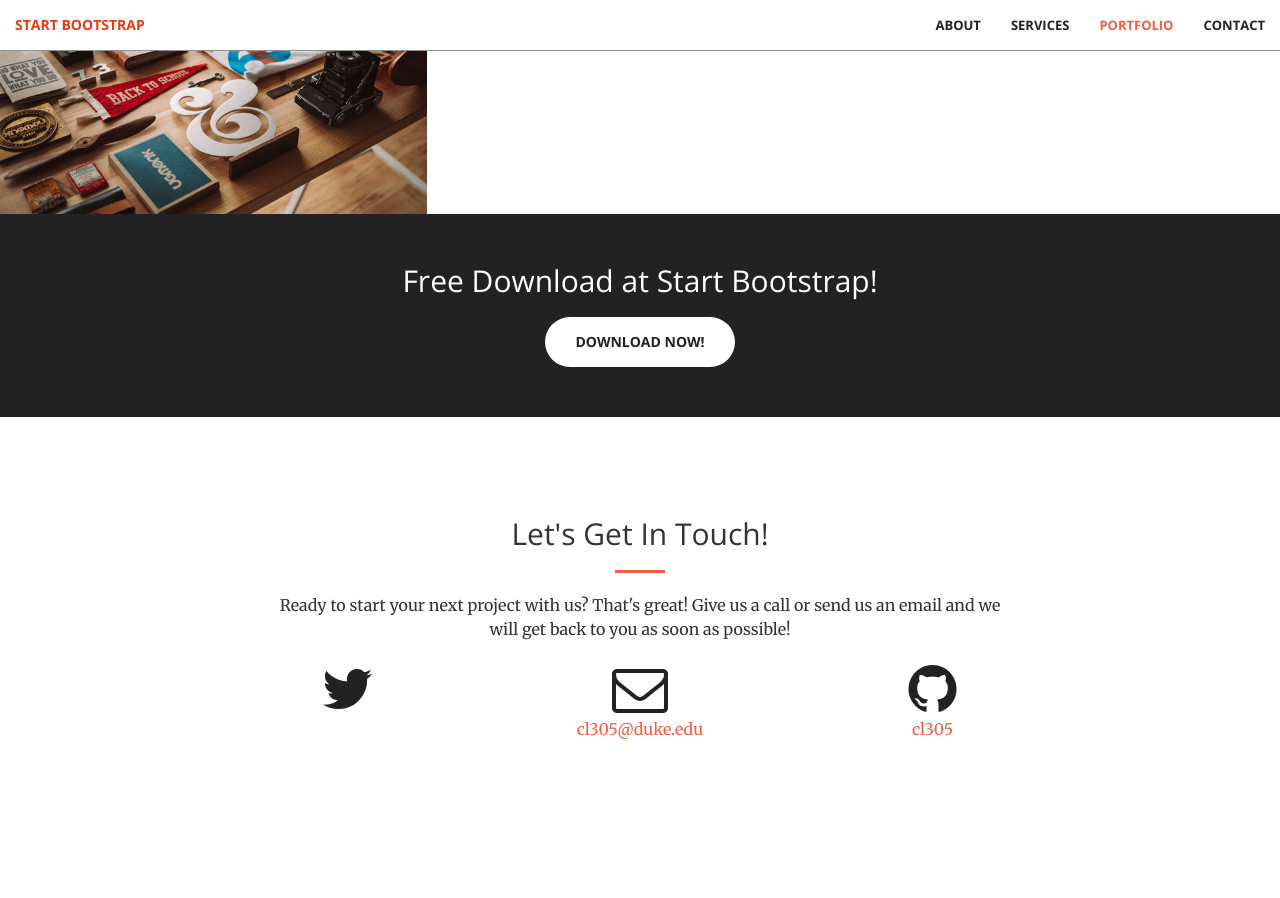
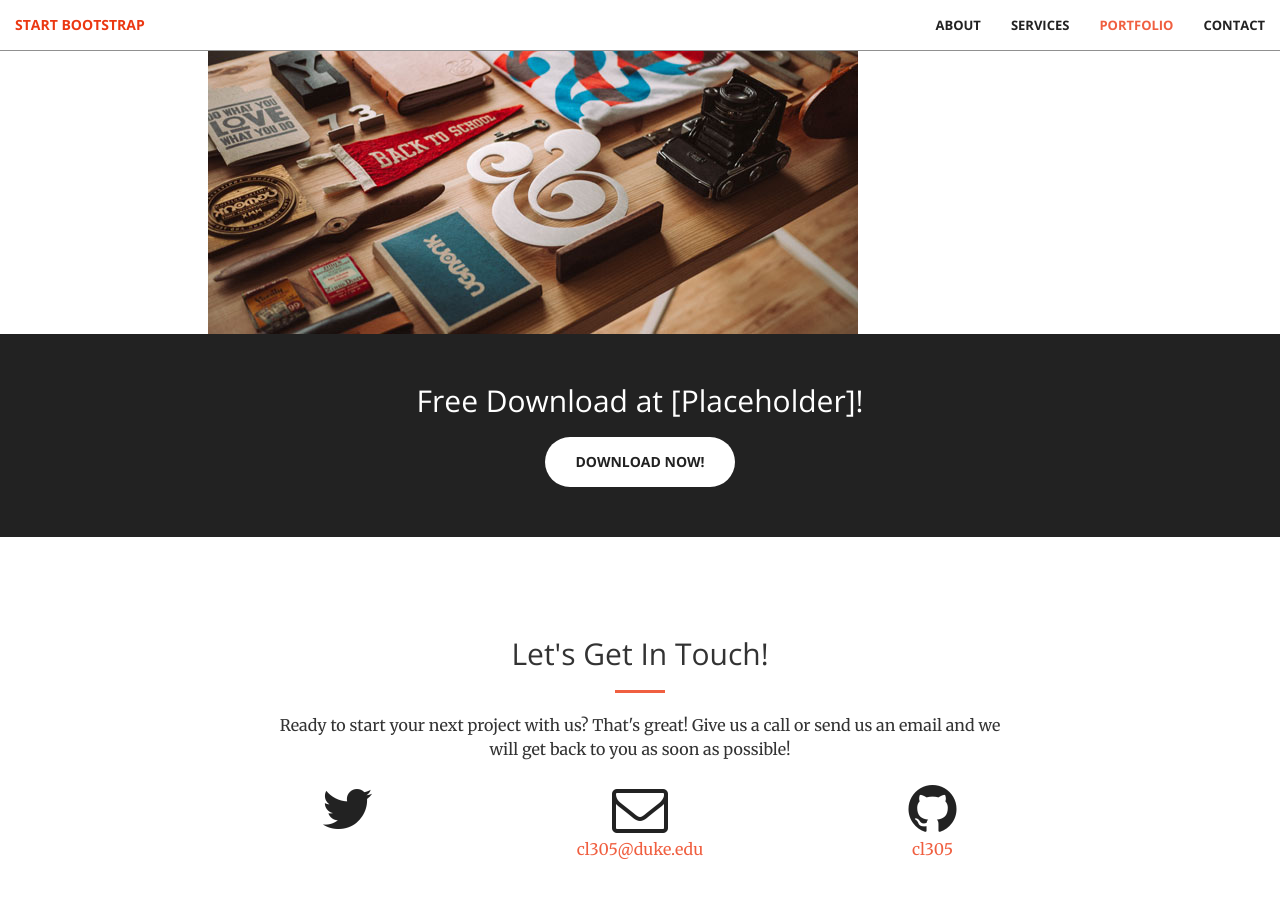
Before and after one commit to cl305/DukeStudies, a Jekyll site: the page built from index.html, in a window 1280 px wide and 900 px high, scrolled down 1862 px. Built offline with Jekyll 4.4.1, drawn with Linux system fonts in a browser that asks for light colours; before the commit the page ends 2723 px from its top, so only the background shows below that.

Commit message:
Changing portfolio grid, temporary placeholder for download

```diff
--- a/_includes/aside.html
+++ b/_includes/aside.html
@@ -1,7 +1,7 @@
   <aside class="bg-dark">
       <div class="container text-center">
           <div class="call-to-action">
-              <h2>Free Download at Start Bootstrap!</h2>
+              <h2>Free Download at [Placeholder]!</h2>
               <a href="#" class="btn btn-default btn-xl wow tada">Download Now!</a>
           </div>
       </div>
--- a/_includes/portfolio.html
+++ b/_includes/portfolio.html
@@ -1,7 +1,7 @@
 <section class="no-padding" id="portfolio">
     <div class="container-fluid">
         <div class="row no-gutter">
-            <div class="col-lg-4">
+            <div class="col-lg-10">
                 <a href="#" class="portfolio-box">
                     <img src="img/portfolio/1.jpg" class="img-responsive" alt="">
                     <div class="portfolio-box-caption">
```
